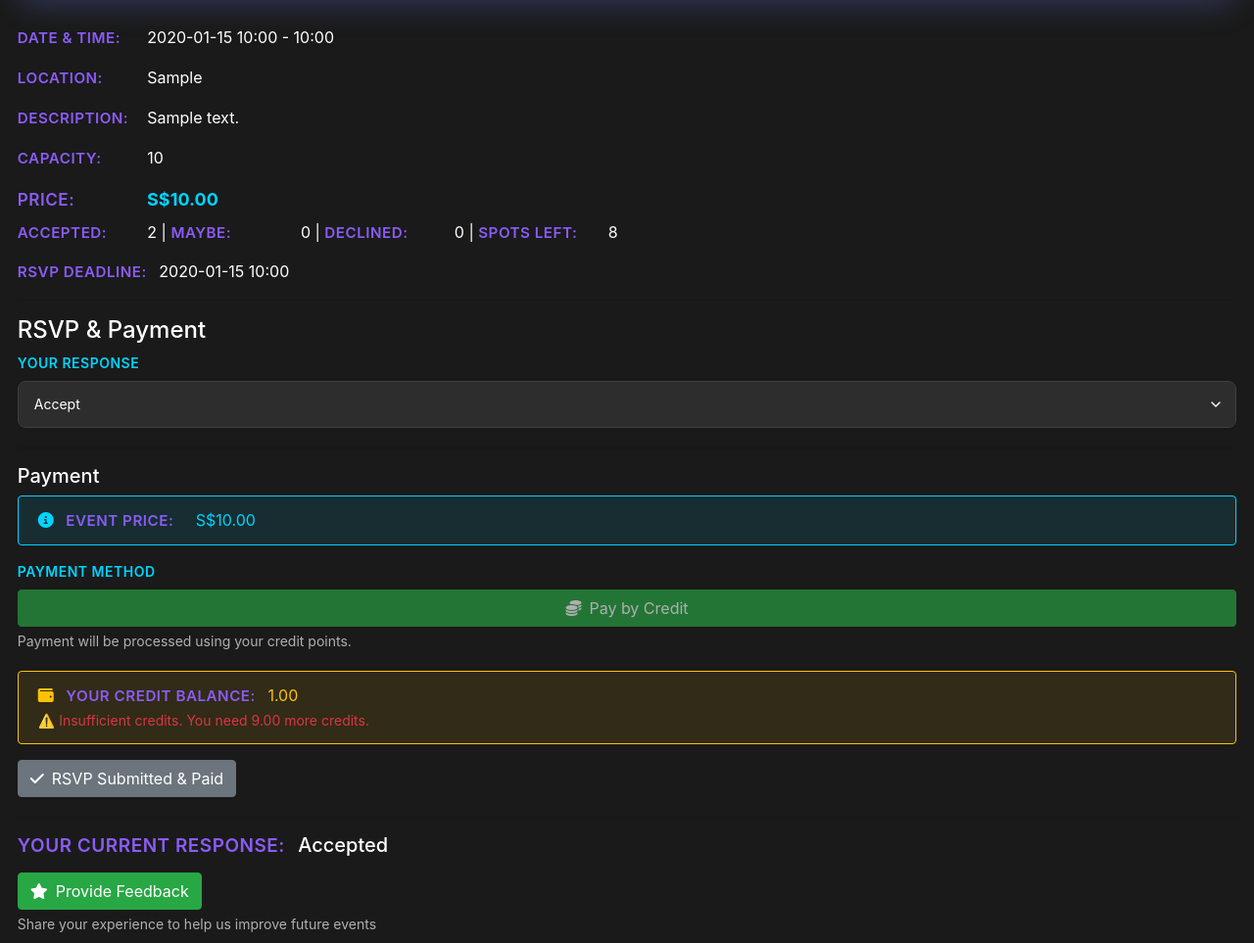
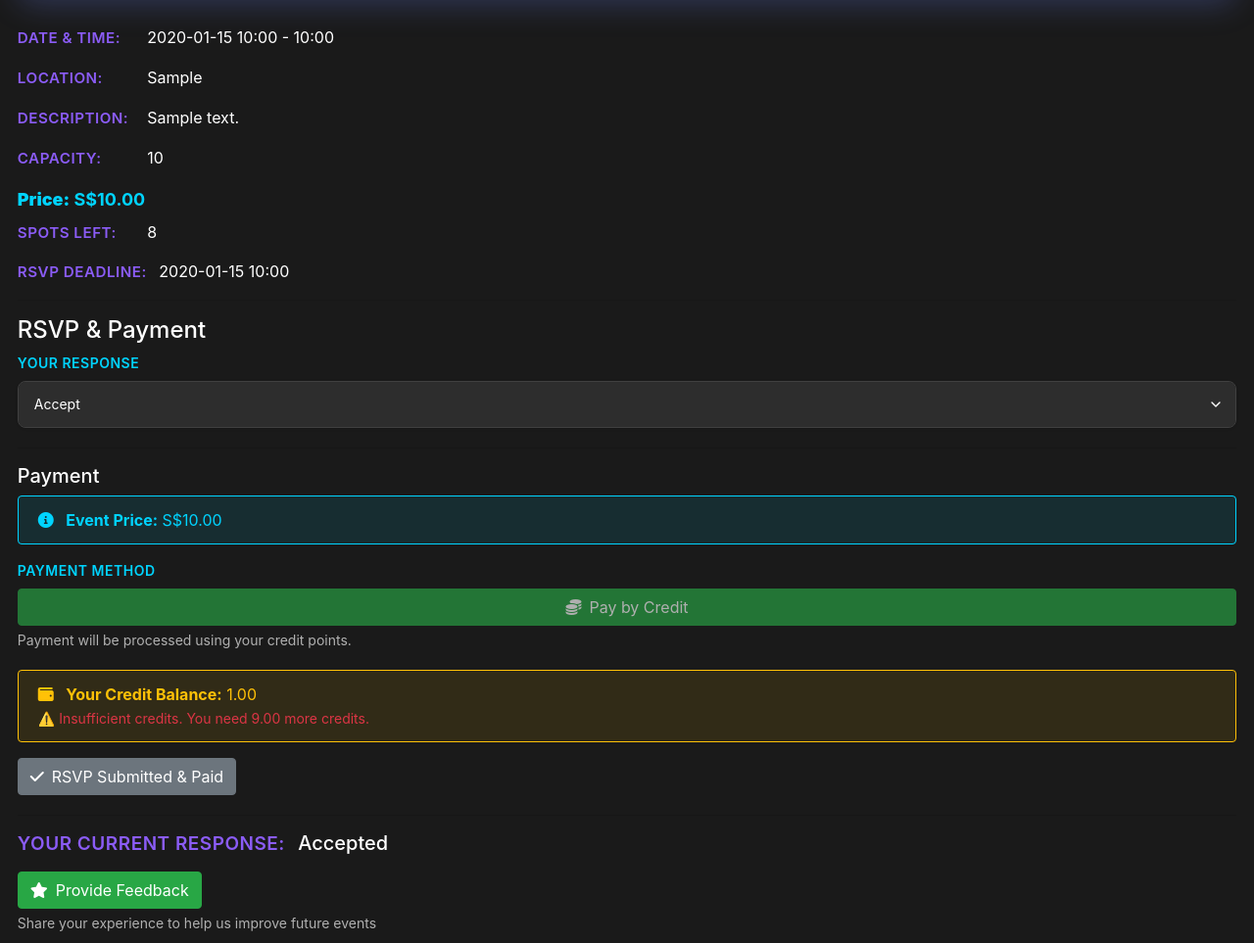
Before and after one commit to gaxiangchong/app.course.rsvp, a Flask app: page /event/1 in a window 1280 px wide. Shown: the part 226-1189 px from the top of the page at 98% size. Run offline with Flask 3, Linux system fonts and the light colour scheme; a user stored in the database is signed in; tables that the repository leaves empty hold one stand-in row (values such as "Sample post"); some libraries are stand-ins or nearby versions.

Commit message:
Revert event price and credit balance styling, simplify RSVP stats
- Revert event price labels back to <strong> tags
- Revert credit balance labels back to <strong> tags
- Remove Accepted, Maybe, Declined labels from RSVP stats
- Keep only 'Spots left' with purple styling
- Simplify event information display
- Maintain clean, focused information hierarchy

```diff
--- a/eventapp/templates/event_detail.html
+++ b/eventapp/templates/event_detail.html
@@ -16,14 +16,14 @@
   <p><span class="event-label">Description:</span> {{ event.description }}</p>
   <p><span class="event-label">Capacity:</span> {{ event.capacity }}</p>
   <div class="event-price {% if event.price == 0 %}free{% endif %}">
-    <span class="event-label">Price:</span>
+    <strong>Price:</strong>
     {% if event.price == 0 %}
       FREE
     {% else %}
       {{ get_currency_info(default_country).symbol }}{{ "%.2f"|format(event.price) }}
     {% endif %}
   </div>
-  <p><span class="event-label">Accepted:</span> {{ event.accepted_count }} | <span class="event-label">Maybe:</span> {{ event.maybe_count }} | <span class="event-label">Declined:</span> {{ event.declined_count }} | <span class="event-label">Spots left:</span> {{ event.available_spots }}</p>
+  <p><span class="event-label">Spots left:</span> {{ event.available_spots }}</p>
   {% if event.rsvp_deadline %}
     <p><span class="event-label">RSVP deadline:</span> {{ event.rsvp_deadline.strftime('%Y-%m-%d %H:%M') }}</p>
   {% endif %}
@@ -49,7 +49,7 @@
       <h5>Payment</h5>
       <div class="alert alert-info">
         <i class="fas fa-info-circle mr-2"></i>
-        <span class="event-label">Event Price:</span>
+        <strong>Event Price:</strong>
         {% if event.price == 0 %}
           FREE
         {% else %}
@@ -76,7 +76,7 @@
       {# Credit balance display #}
       <div class="alert alert-warning" id="creditBalance">
         <i class="fas fa-wallet mr-2"></i>
-        <span class="event-label">Your Credit Balance:</span>
+        <strong>Your Credit Balance:</strong>
         <span id="userCredits">{{ "%.2f"|format(current_user.credit_point or 0) }}</span>
         {% if event.price > 0 and (current_user.credit_point or 0) < event.price %}
           <br><small class="text-danger">⚠️ Insufficient credits. You need {{ "%.2f"|format(event.price - (current_user.credit_point or 0)) }} more credits.</small>
```
